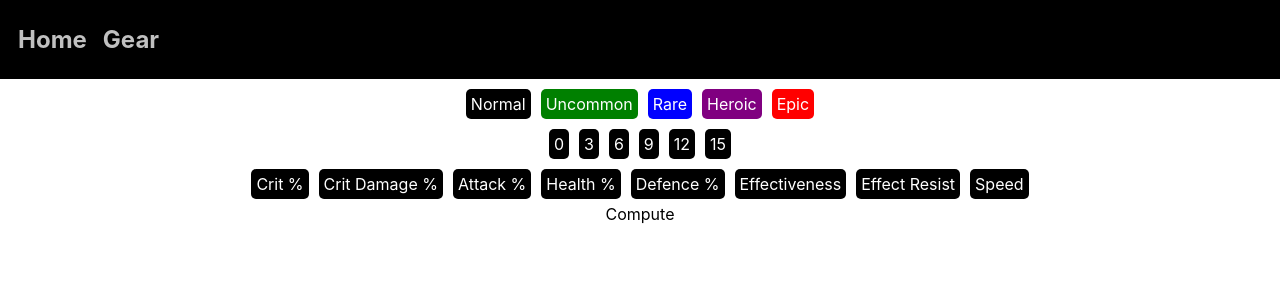
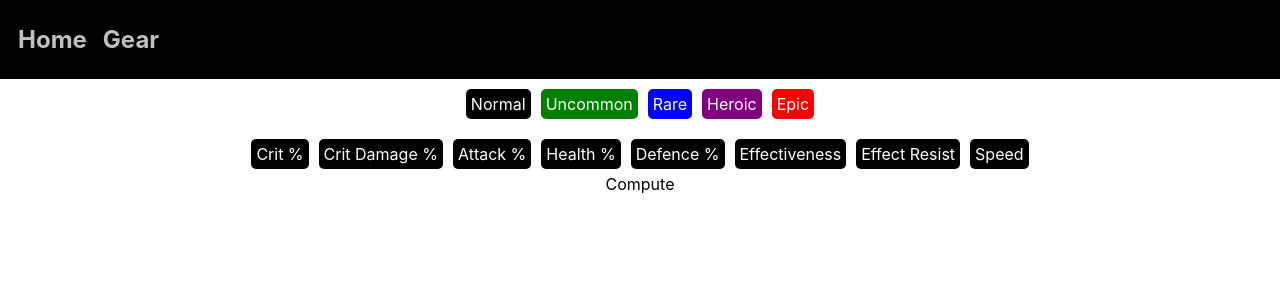
Before and after one commit to Cameronl14320/epic7-rebuilt, a Next.js app: page /gear in a window 1280 px wide. Shown: the top 300 px of the page. Built offline with nearby package versions, Linux system fonts and the light colour scheme.

Commit message:
testing deployment issues

```diff
--- a/pages/gear.tsx
+++ b/pages/gear.tsx
@@ -2,7 +2,7 @@ import GearSelection from '../objects/GearSelection'
 import { Rarities, Rarity } from '../objects/Rarity'
 import { Box } from 'rebass'
 import { useState } from 'react'
-import EnhanceSelect from '../components/gear/EnhanceSelect'
+//import EnhanceSelect from '../components/gear/EnhanceSelect'
 import SubstatSelect from '../components/gear/SubstatSelect'
 import { RaritySelect } from '../components/gear/Rarity/RaritySelect'
 
@@ -47,7 +47,7 @@ export default function gear(props) {
                         </Box>
                     </Box>
                     <Box id="gear-grid-row-2" sx={gearStyle.gridRow}>
-                        <EnhanceSelect selectedEnhance={selectedEnhance} onSelect={setEnhance} />
+                        {/*<EnhanceSelect selectedEnhance={selectedEnhance} onSelect={setEnhance} />*/}
                     </Box>
                     <Box id="gear-grid-row-3" sx={gearStyle.gridRow}>
                         <SubstatSelect substats={selectedSubstats}/>
```
